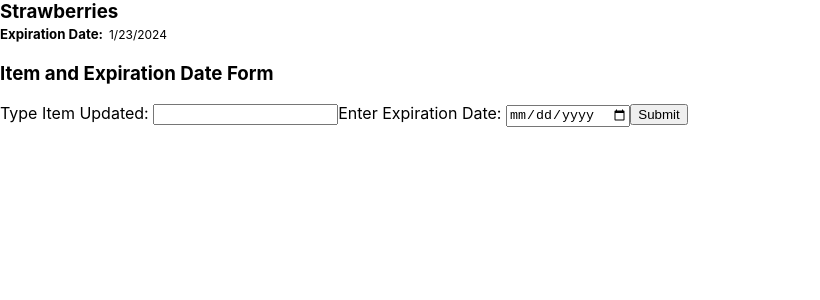
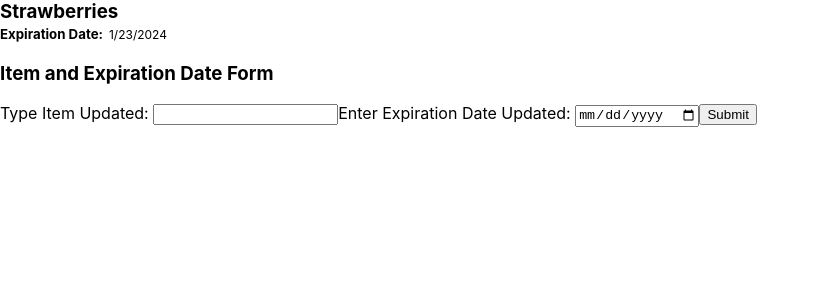
Before and after one commit to lrwilliams33/FreshWatch, a React (Create React App) app in the folder frontend/: page / in a window 1280 px wide. Shown: the top 300 px of the page, without its empty margins (0-820 px from the left). Built offline with nearby package versions, Linux system fonts and the light colour scheme.

Commit message:
Main test

```diff
--- a/frontend/src/components/ItemForm.js
+++ b/frontend/src/components/ItemForm.js
@@ -10,7 +10,7 @@ const ItemForm = () => {
     <label>Type Item Updated: </label>
     <input type='text'/>
 
-    <label>Enter Expiration Date: </label>
+    <label>Enter Expiration Date Updated: </label>
     <input type='date'/>
 
     <button>Submit</button>
```
